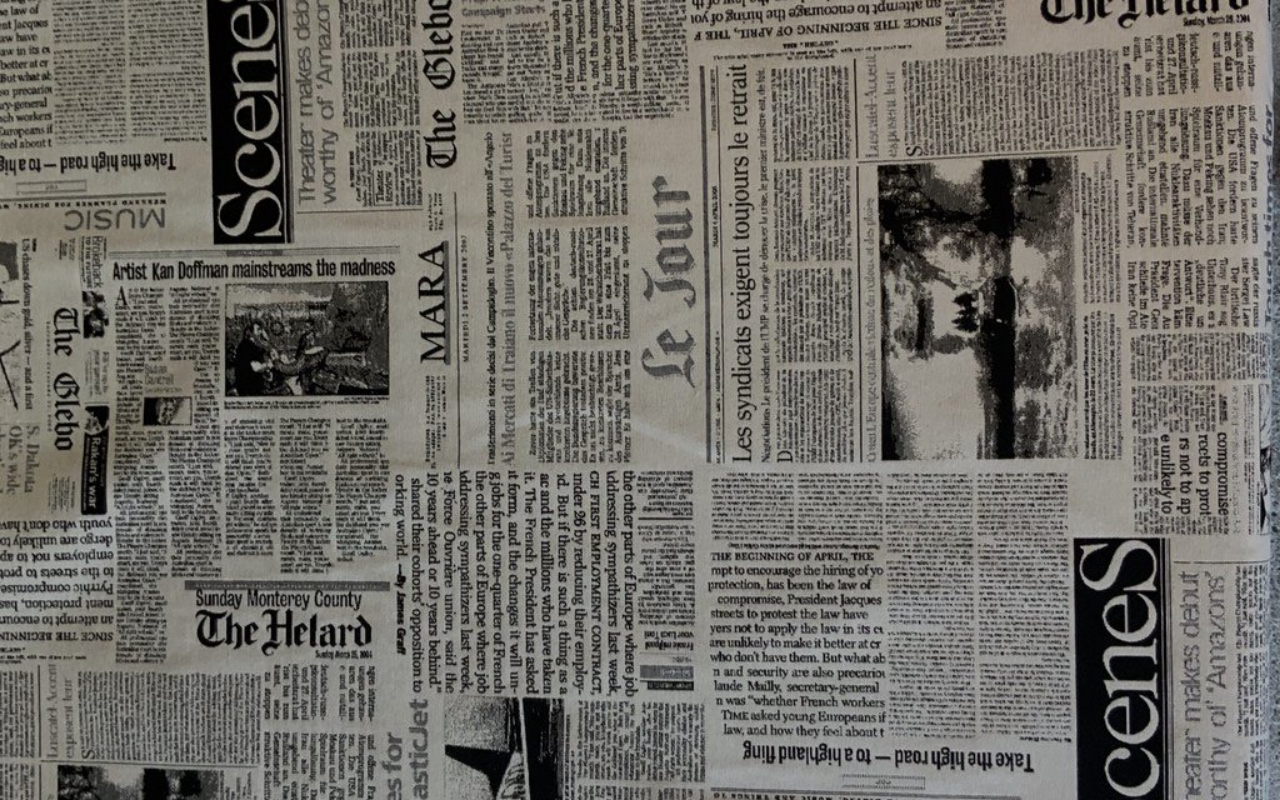
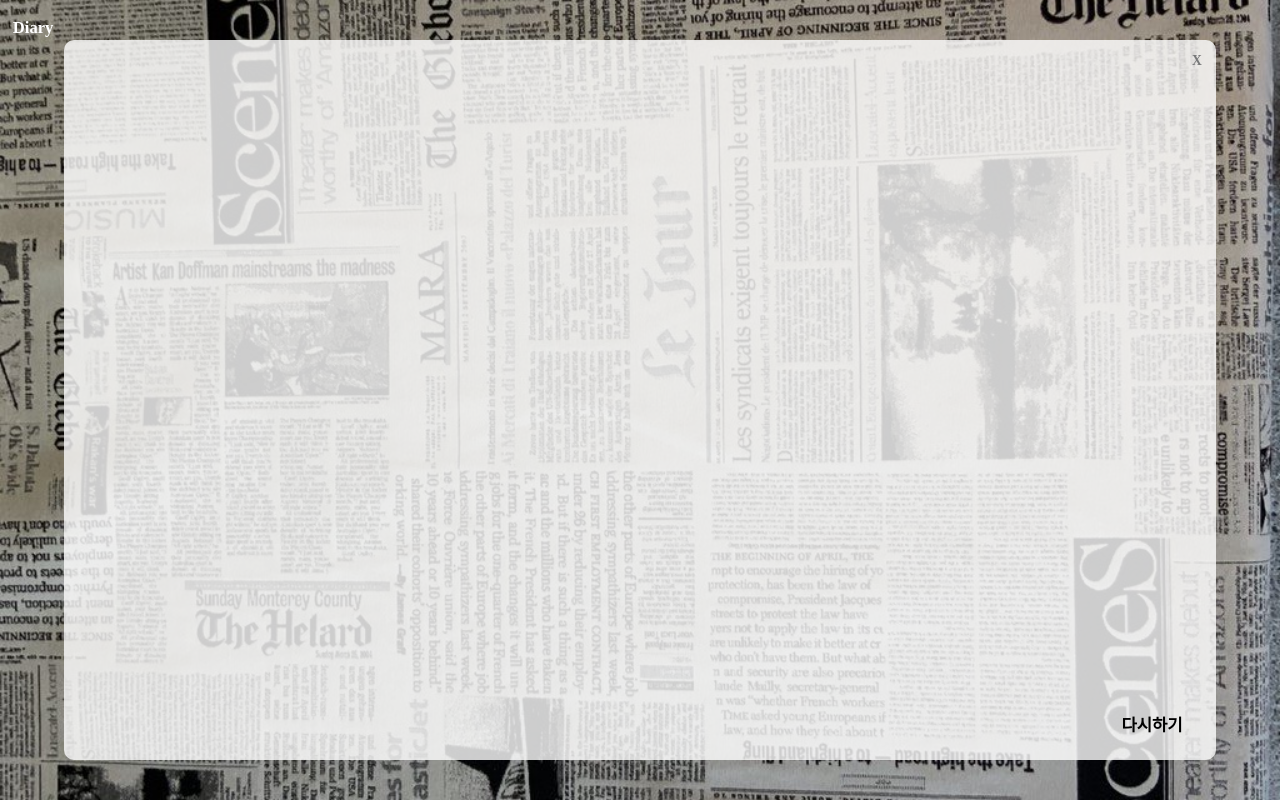
Before and after one commit to ChoiceBook/ChoiceBook, a React (Create React App) app: page /users/1/plots/1 in a window 1280 px wide. Before the commit this address had no page. Built offline with nearby package versions, Linux system fonts and the light colour scheme; a web font is replaced by a local one.

Commit message:
✨ Add personal rank page

```diff
--- a/src/App.js
+++ b/src/App.js
@@ -5,6 +5,7 @@
 import CreateTest from './CreateTest';
 import SearchPage from './SearchPage';
 import PlotPage from './PlotPage';
+import RankPage from './RankPage'
 import { AuthProvider } from './AuthContext'; // AuthProvider 추가
 import './App.css'; // Ensure this path is correct
 
@@ -32,6 +33,7 @@
             <Route path="/create-test" element={<CreateTest />} />
             <Route path="/search" element={<SearchPage />} />
             <Route path="/plots/:id" element={<PlotPage />} />
+            <Route path="users/:user_id/plots/:plot_id" element={<RankPage />} />
           </Routes>
         </Router>
       </AuthProvider>
--- /dev/null
+++ b/src/RankPage.js
@@ -0,0 +1,32 @@
+import React, { useState, useEffect } from 'react';
+import { useNavigate } from 'react-router-dom'; // Import useNavigate
+import { useParams } from 'react-router-dom';
+import './PlotPage.css';
+import TestBook from './components/TestBook';
+import HomeButton from './HomeButton';
+import RetryButton from './RetryButton';
+
+const RankPage = () => {
+  const { user_id, plot_id } = useParams();
+  const [items, setItems] = useState([]);
+  const [plotTitle, setPlotTitle] = useState(''); // Add state for the plot title
+  const [plotDescription, setPlotDescription] = useState(''); // Add state for the plot title
+  const navigate = useNavigate();
+
+
+  const handleClose = () => {
+    navigate('/');
+  };
+
+  return (
+    <div className="plot-container">
+      <HomeButton />
+      <div className="background">
+        <button className="close-button" onClick={handleClose}>X</button>
+        <RetryButton plotId={plot_id} />
+      </div>
+    </div>
+  );
+};
+
+export default RankPage;
--- /dev/null
+++ b/src/RetryButton.css
@@ -0,0 +1,25 @@
+/* HomeButton.css */
+.retry-button {
+    position: relative;
+    top: 78vh; /* Distance from the top edge */
+    left: 40vw; /* Distance from the left edge */
+    width: auto;
+    font-size: 1.3vw; /* Adjusted font size for better visibility */
+    color: black; /* Text color */
+    background: none; /* No background */
+    border: none; /* No border */
+    border-color: transparent;
+    padding: 0; /* No padding */
+    cursor: pointer; /* Cursor to indicate it's clickable */
+    z-index: 10; /* Ensure it's on top of other elements */
+    text-align: center; /* Center align text */
+    line-height: 30px; /* Center text vertically */
+    border-radius: 5px; /* Optional rounded corners */
+    box-sizing: border-box; /* Include padding and border in the element's total width and height */
+    transition: color 0.3s, text-shadow 0.3s; /* Smooth transition */
+  }
+
+  .retry-button:hover {
+    color: #000000; /* Change text color on hover */
+    text-shadow: 0 0 8px rgba(0, 0, 0, 0.8), 0 0 15px rgba(0, 0, 0, 0.8); /* Glowing effect */
+}
--- /dev/null
+++ b/src/RetryButton.js
@@ -0,0 +1,20 @@
+import React from 'react';
+import { useNavigate } from 'react-router-dom';
+import './RetryButton.css'; // You can style the button in this CSS file
+
+const RetryButton = ({ plotId }) => { // Destructure plotId from props
+  const navigate = useNavigate();
+
+  const handleClick = () => {
+    console.log(plotId); // Directly use plotId
+    navigate(`/plots/${plotId}`); // Navigate to the specific plot page
+  };
+
+  return (
+    <button className="retry-button" onClick={handleClick}>
+      다시하기
+    </button>
+  );
+};
+
+export default RetryButton;
--- a/src/TextPage.js
+++ b/src/TextPage.js
@@ -1,9 +1,11 @@
 import React from 'react';
 import './TextPage.css';
 import { useNavigate } from 'react-router-dom';
+import { useAuth } from './AuthContext';
 
 const TextPage = React.forwardRef((props, ref) => {
   const { isCoverPage, isFirstPage, isLastPage, title, content, chapterPage, backgroundColor, plotId } = props;
+  const { user, loading } = useAuth();
   const navigate = useNavigate();
 
   // Conditional class names based on props
@@ -15,7 +17,7 @@
 
   const handleTitleClick = () => {
     if (chapterPage) return;
-    navigate(`/plots/${plotId}`); // 원하는 경로로 변경
+    navigate(`/users/${user.userId}/plots/${plotId}`); // 원하는 경로로 변경
   };
 
   return (
```
